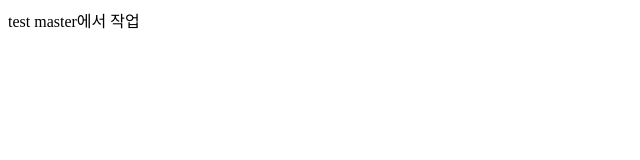
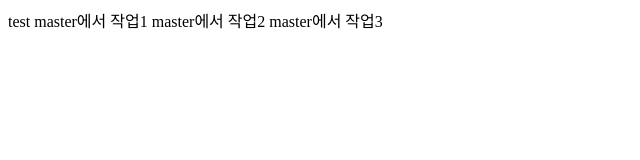
Before and after one commit to LeeGwanSoo/tutorials_git_lgs, a plain HTML site: page index.html in a window 1280 px wide. Shown: the whole page, without its empty margins (0-640 px from the left). Drawn offline with Linux system fonts and the light colour scheme.

Commit message:
master에서 작업

```diff
--- a/index.html
+++ b/index.html
@@ -2,5 +2,7 @@
 test
 </html>
 <body>
-master에서 작업
+master에서 작업1
+master에서 작업2
+master에서 작업3
 </body>
```
